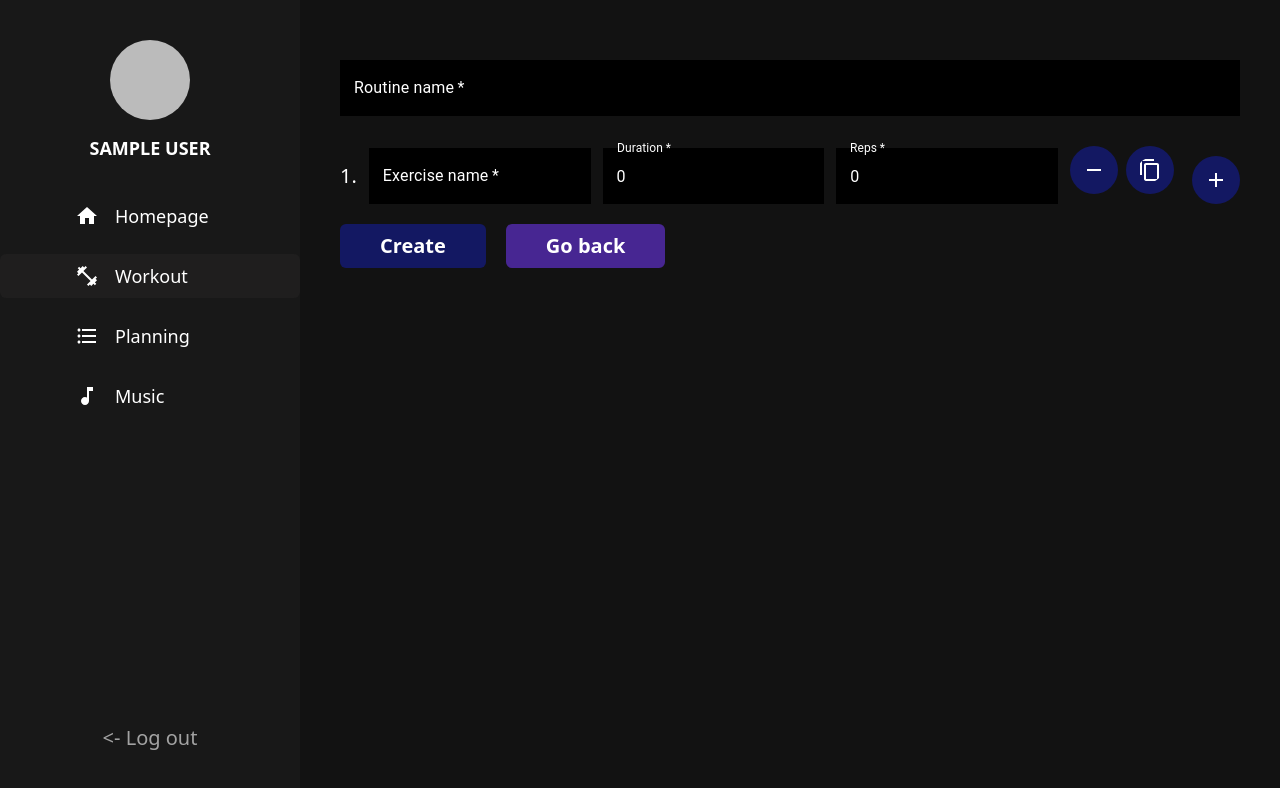
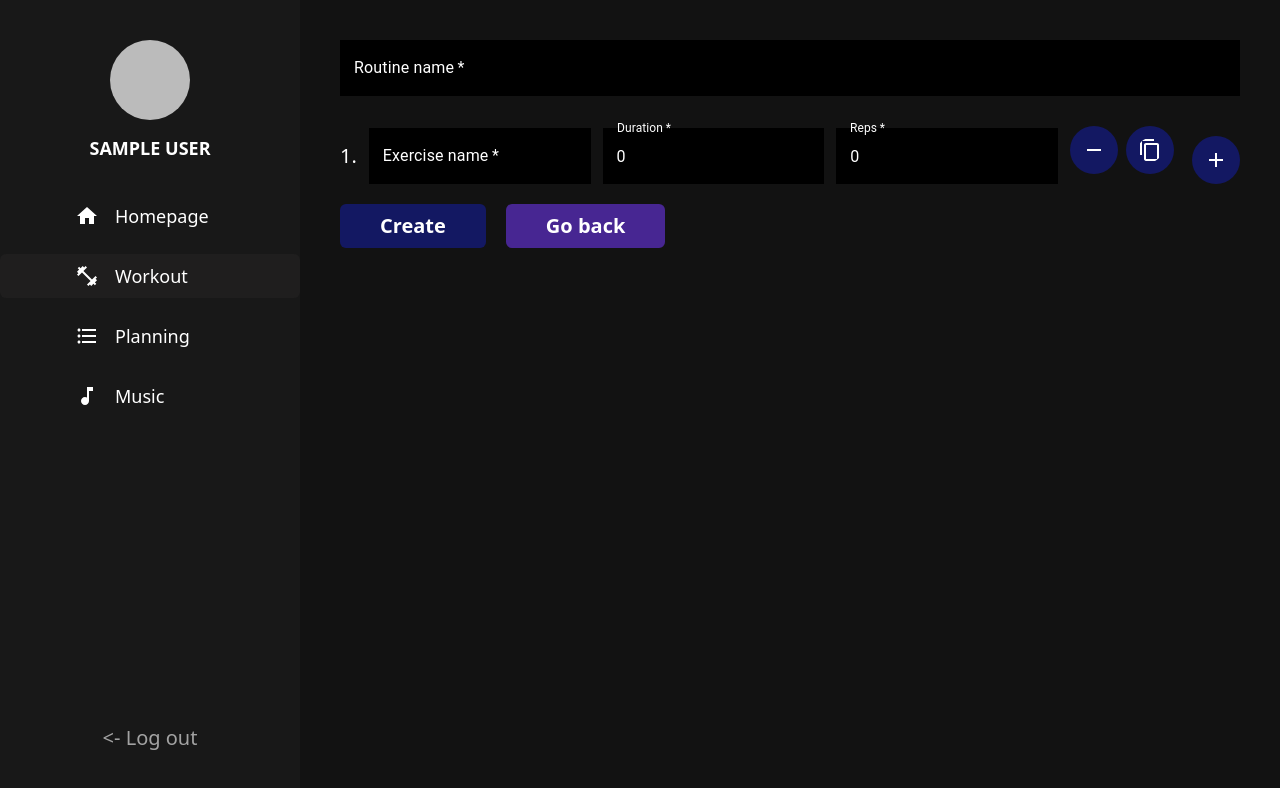
Before and after one commit to TselmuunUranchimeg/Dashboard, a Next.js app: page /workout/create in a window 1280 px wide. Shown: the top 788 px of the page. Built offline with nearby package versions, Linux system fonts and the light colour scheme; no server answers; sample sign-in values are in the browser's storage.

Commit message:
Updated padding bug

```diff
--- a/styles/WorkoutForm.module.css
+++ b/styles/WorkoutForm.module.css
@@ -1,5 +1,5 @@
 .workoutForm {
-    @apply h-full w-full box-border pt-5;
+    @apply h-full w-full box-border lg:pt-0 pt-5;
 }
 
 .workoutForm ol {
```
